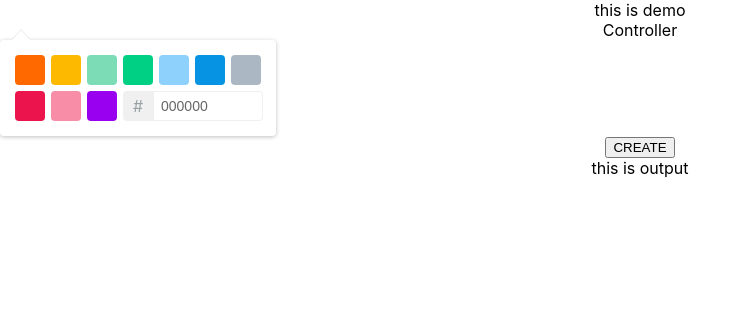
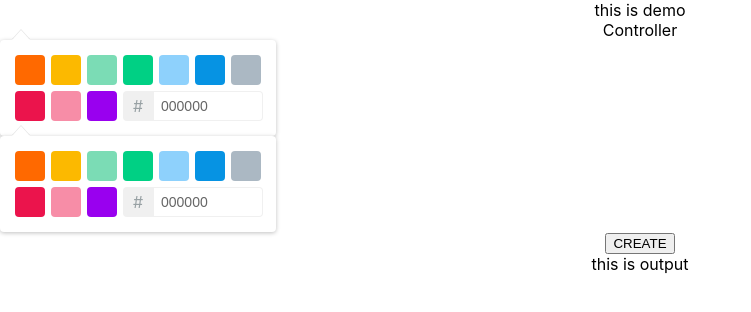
Before and after one commit to snamiki1212/example-react-redux-icatch, a React (Create React App) app: page / in a window 1280 px wide. Shown: the top 312 px of the page, without its empty margins (0-751 px from the left). Built offline with nearby package versions, Linux system fonts and the light colour scheme.

Commit message:
Add string-color changer feature

```diff
--- a/src/actions/index.jsx
+++ b/src/actions/index.jsx
@@ -1,5 +1,9 @@
-
 export const updateBackgroundColor = (hex) => ({
   type: "UPDATE_BACKGROUND_COLOR",
   hex
 })
+
+export const updateStringColor = (hex) => ({
+  type: "UPDATE_STRING_COLOR",
+  hex
+})
--- a/src/components/Demo.js
+++ b/src/components/Demo.js
@@ -1,11 +1,14 @@
 import React from 'react';
 import { GENERATER_INPUT_ID } from '../lib/generator';
 
-const Demo = ({ backgroundColor }) => {
+const Demo = ({ stringColor, backgroundColor }) => {
   return(
     <div
       id={GENERATER_INPUT_ID}
-      style={{ backgroundColor: backgroundColor}}
+      style={{
+        backgroundColor: backgroundColor,
+        color: stringColor
+      }}
       onClick={() => console.log(backgroundColor)}
     >
       this is demo
--- a/src/containers/Controller.js
+++ b/src/containers/Controller.js
@@ -2,15 +2,19 @@ import React from 'react';
 import { connect } from 'react-redux';
 import generate from '../lib/generator';
 import { TwitterPicker } from 'react-color';
-import { updateBackgroundColor } from '../actions';
+import { updateBackgroundColor, updateStringColor } from '../actions';
 
-const Controller = ({ updateBackgroundColor, backgroundColor }) => {
+const Controller = ({ updateStringColor, updateBackgroundColor, stringColor, backgroundColor }) => {
   return(
     <div>
       Controller
       <TwitterPicker
         color={backgroundColor}
         onChangeComplete={(color) => updateBackgroundColor(color.hex)}
+      />
+      <TwitterPicker
+        color={stringColor}
+        onChangeComplete={(color) => updateStringColor(color.hex)}
       />
       { backgroundColor}
       <button onClick={() => generate()}>CREATE</button>
@@ -20,11 +24,16 @@ const Controller = ({ updateBackgroundColor, backgroundColor }) => {
 
 const mapStateToProps = (state) => {
   console.log(state);
-  return ({ backgroundColor: state.updateBackgroundColor })
+  return ({
+    backgroundColor: state.updateBackgroundColor,
+    stringColor: state.updateStringColor,
+  })
+
 };
 
 const mapDispatchToProps = (dispatch) => ({
-  updateBackgroundColor: (hex) => dispatch(updateBackgroundColor(hex))
+  updateBackgroundColor: (hex) => dispatch(updateBackgroundColor(hex)),
+  updateStringColor: (hex) => dispatch(updateStringColor(hex))
 });
 
 export default connect(
--- a/src/containers/DemoContainer.js
+++ b/src/containers/DemoContainer.js
@@ -1,7 +1,10 @@
 import { connect } from 'react-redux';
 import Demo from '../components/Demo';
 
-const mapStateToProps = (state) => ({ backgroundColor: state.updateBackgroundColor });
+const mapStateToProps = (state) => ({
+  backgroundColor: state.updateBackgroundColor,
+  stringColor: state.updateStringColor
+});
 
 const mapDispatchToProps = (dispatch) => ({
   //
--- a/src/reducers/index.js
+++ b/src/reducers/index.js
@@ -1,6 +1,8 @@
 import { combineReducers } from 'redux';
-import { updateBackgroundColor } from './background';
+import { updateBackgroundColor } from './backgroundColor';
+import { updateStringColor } from './stringColor';
 
 export default combineReducers({
-  updateBackgroundColor
+  updateBackgroundColor,
+  updateStringColor
 });
--- /dev/null
+++ b/src/reducers/stringColor.js
@@ -0,0 +1,8 @@
+export const updateStringColor = (state = '', action) => {
+  switch(action.type){
+    case "UPDATE_STRING_COLOR":
+      return action.hex;
+    default:
+      return state;
+  }
+}
```
Also changed, not shown: src/reducers/backgroundColor.js (line endings or trailing spaces).
